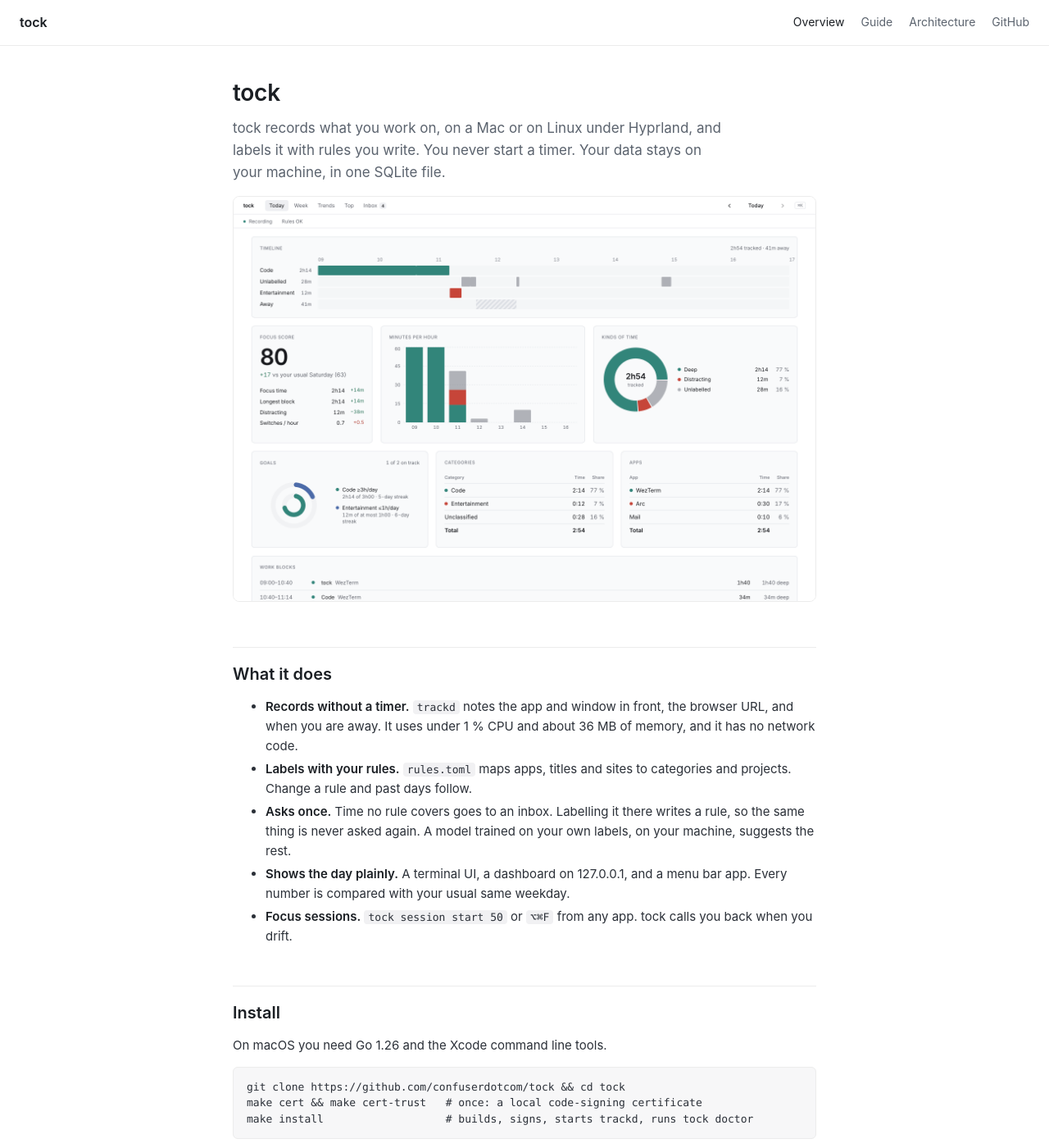
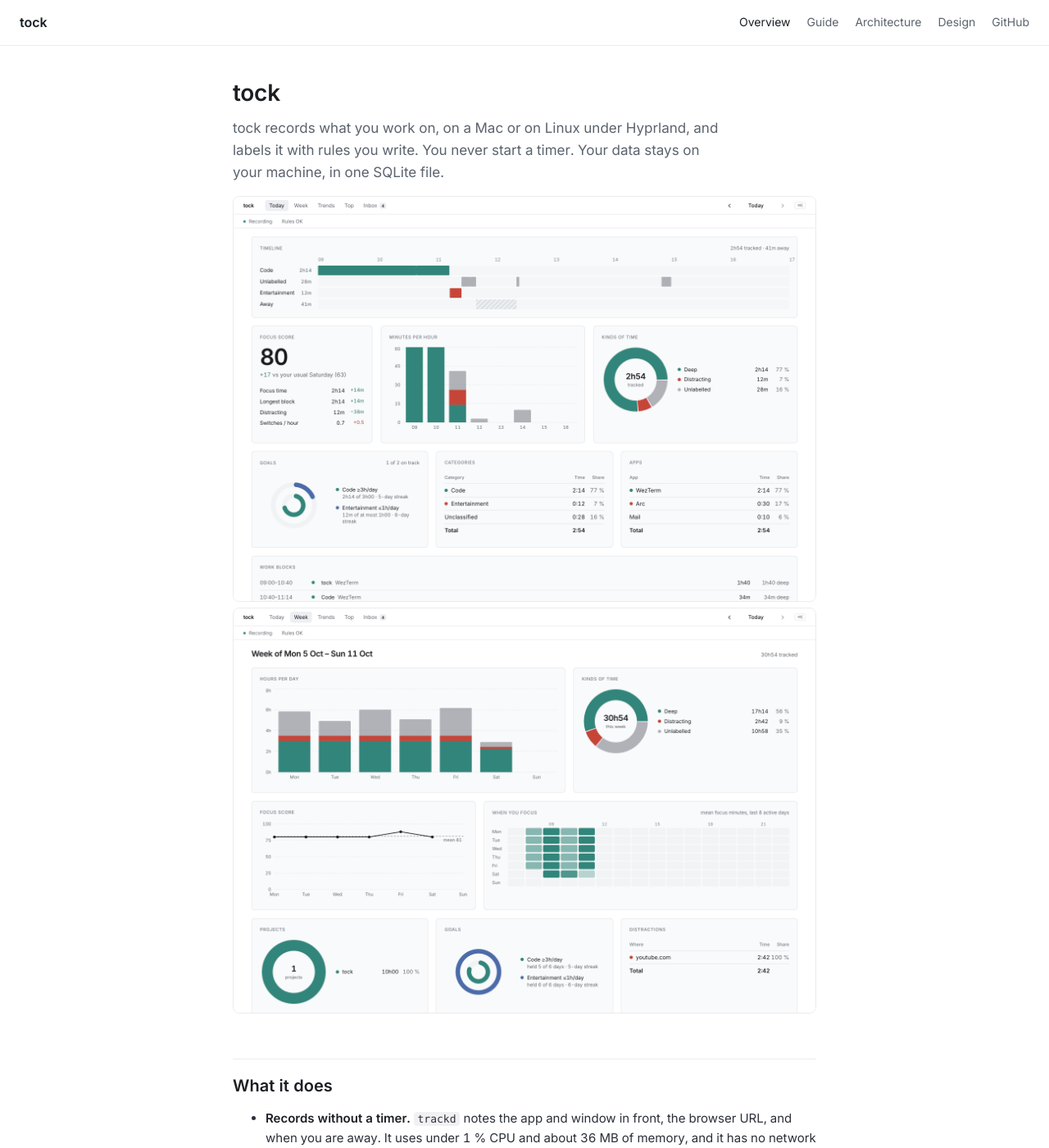
Before and after one commit to confuserdotcom/tock, a Jekyll site: the page built from docs/index.md, in a window 1280 px wide and 1400 px high. Shown: the whole window at 82% size. Built offline with Jekyll 4.4.1, drawn with Linux system fonts in a browser that asks for light colours; some web fonts are replaced; our own code applies the rules of GitHub Pages for plain Markdown files; some of the changed text lies outside the part shown.

Commit message:
docs: Design page, Homebrew install, Inter
The site still used IBM Plex and only showed the source install.

````diff
--- a/docs/_layouts/default.html
+++ b/docs/_layouts/default.html
@@ -15,6 +15,7 @@
     <a href="{{ '/' | relative_url }}"{% if page.url == '/' %} aria-current="page"{% endif %}>Overview</a>
     <a href="{{ '/guide' | relative_url }}"{% if page.url contains 'guide' %} aria-current="page"{% endif %}>Guide</a>
     <a href="{{ '/architecture' | relative_url }}"{% if page.url contains 'architecture' %} aria-current="page"{% endif %}>Architecture</a>
+    <a href="{{ '/design' | relative_url }}"{% if page.url contains 'design' %} aria-current="page"{% endif %}>Design</a>
     <a href="https://github.com/confuserdotcom/tock">GitHub</a>
   </nav>
 </header>
--- a/docs/assets/site.css
+++ b/docs/assets/site.css
@@ -1,24 +1,23 @@
-/* The tock site. Tokens and type follow DESIGN.md (Ledger). */
-@font-face { font-family: "Plex"; font-weight: 400; font-display: swap; src: url(fonts/ibm-plex-sans-400.woff2) format("woff2"); }
-@font-face { font-family: "Plex"; font-weight: 600; font-display: swap; src: url(fonts/ibm-plex-sans-600.woff2) format("woff2"); }
-@font-face { font-family: "Plex Mono"; font-weight: 400; font-display: swap; src: url(fonts/ibm-plex-mono-400.woff2) format("woff2"); }
+/* The tock site. Tokens and type follow DESIGN.md. */
+@font-face { font-family: "Inter"; font-weight: 400; font-display: swap; src: url(fonts/inter-400.woff2) format("woff2"); }
+@font-face { font-family: "Inter"; font-weight: 600; font-display: swap; src: url(fonts/inter-600.woff2) format("woff2"); }
 
 :root {
   --bg: #ffffff; --side: #f7f7f8; --sunk: #f1f1f3; --line: #ececec; --line-2: #d8d8d8;
   --ink: #1b1f24; --text: #2b3038; --muted: #5b636e; --faint: #6b7280; --focus: #2f6fdb;
-  --sans: "Plex", -apple-system, BlinkMacSystemFont, "Segoe UI", sans-serif;
-  --mono: "Plex Mono", ui-monospace, SFMono-Regular, Menlo, monospace;
+  --sans: "Inter", -apple-system, BlinkMacSystemFont, "Segoe UI", sans-serif;
+  --mono: ui-monospace, SFMono-Regular, Menlo, monospace;
 }
 @media (prefers-color-scheme: dark) {
   :root {
-    --bg: #111315; --side: #16181b; --sunk: #1d2024; --line: #25282d; --line-2: #33373d;
-    --ink: #eceef1; --text: #d5d8dd; --muted: #9aa1ab; --faint: #868d97;
+    --bg: #0f1011; --side: #16171a; --sunk: #1d2024; --line: #26272b; --line-2: #33373d;
+    --ink: #e6e6e8; --text: #d5d8dd; --muted: #9aa1ab; --faint: #868d97;
   }
 }
 
 * { box-sizing: border-box; }
 html { -webkit-text-size-adjust: 100%; scroll-padding-top: 72px; }
-body { margin: 0; background: var(--bg); color: var(--text); font: 400 15px/1.6 var(--sans); }
+body { margin: 0; background: var(--bg); color: var(--text); font: 400 15px/1.6 var(--sans); font-feature-settings: "tnum", "cv11"; }
 a { color: var(--ink); text-decoration: underline; text-decoration-color: var(--line-2); text-underline-offset: 2px; }
 a:hover { text-decoration-color: currentColor; }
 :focus-visible { outline: 2px solid var(--focus); outline-offset: 2px; }
--- a/docs/index.md
+++ b/docs/index.md
@@ -4,7 +4,12 @@
 
 <picture class="shot">
   <source media="(prefers-color-scheme: dark)" srcset="readme/web-dark.png">
-  <img src="readme/web-light.png" alt="The tock dashboard for one day: the day's numbers compared with a usual Saturday, a timeline with one row per category, and tables of categories and apps.">
+  <img src="readme/web-light.png" alt="The tock dashboard for one day: a timeline with one row per category, a focus score compared with a usual Saturday, minutes per hour, a donut of the kinds of time, goal rings, and tables of categories and apps.">
+</picture>
+
+<picture class="shot">
+  <source media="(prefers-color-scheme: dark)" srcset="readme/web-week-dark.png">
+  <img src="readme/web-week-light.png" alt="The week view: hours per day stacked by kind of time, a donut of the week, the focus score per day, and a weekday-by-hour heat map of when you focus.">
 </picture>
 
 ## What it does
@@ -24,17 +29,34 @@
 
 ## Install
 
-On macOS you need Go 1.26 and the Xcode command line tools.
+On macOS, with Homebrew:
 
 ```sh
-git clone https://github.com/confuserdotcom/tock && cd tock
-make cert && make cert-trust   # once: a local code-signing certificate
-make install                   # builds, signs, starts trackd, runs tock doctor
+brew tap confuserdotcom/tock
+brew trust confuserdotcom/tock
+brew install tock
+tock setup
 ```
+
+Homebrew builds tock on your Mac, so there is no "unidentified developer"
+warning. `tock setup` makes a local code-signing certificate, installs
+trackd and the menu bar app, and starts them.
+
+Without Homebrew, download the `.dmg` from
+[Releases](https://github.com/confuserdotcom/tock/releases). It isn't
+notarized, so the first time you open it, allow it under System Settings,
+Privacy & Security, Open Anyway. To build from source, see the
+[README](https://github.com/confuserdotcom/tock#install).
 
 On Linux under Hyprland, run `make install-linux`, or download a tarball
 from [Releases](https://github.com/confuserdotcom/tock/releases). Coming from
 ActivityWatch? `tock import activitywatch export.json` brings your history.
+
+## How it fits together
+
+<img class="shot" src="assets/diagrams/pieces.svg" alt="trackd takes events from the desktop and writes spans to tock.db. tock and tockbar read tock.db and label it with rules.toml, learned.toml and config.toml. Only tock reaches the internet, for Claude and Slack, when you turn them on.">
+
+More in [Architecture](architecture).
 
 ## Privacy
 
@@ -53,4 +75,5 @@
 
 - [Guide](guide): every command, file and setting.
 - [Architecture](architecture): how the pieces fit, and what they cost.
+- [Design](design): colours, type and the rules every screen follows.
 - [Changelog](https://github.com/confuserdotcom/tock/blob/main/CHANGELOG.md).
````
Also changed, not shown: docs/assets/fonts/inter-OFL.txt (added, +93 -0 lines), docs/design.md (added, +59 -0 lines), docs/assets/fonts/inter-400.woff2 (added), docs/assets/fonts/inter-600.woff2 (added).
